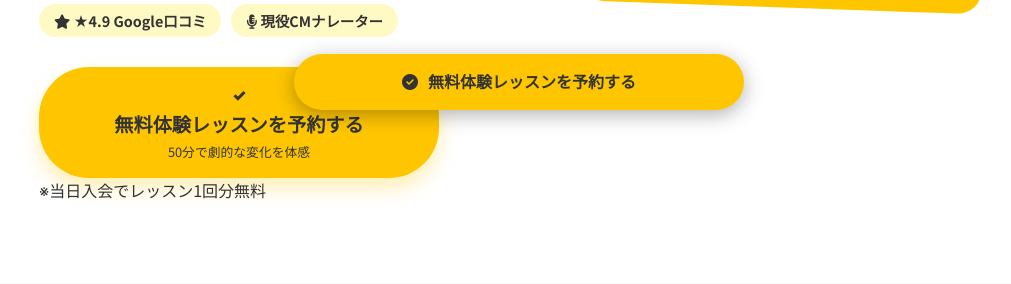
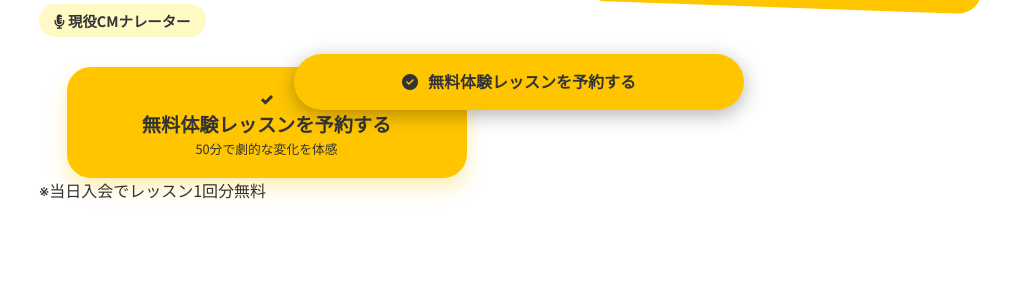
Before and after one commit to Nayutagit/nyct-studio-web, a PHP site: page /school_lp.html in a window 1280 px wide. Shown: the part 670-954 px from the top of the page, without its empty margins (121-1132 px from the left). Run offline with PHP 8.4, Linux system fonts and the light colour scheme.

Commit message:
Fix CTA button shape, headings, fonts, and remove badge

```diff
--- a/school_lp.html
+++ b/school_lp.html
@@ -63,7 +63,6 @@
                 </p>
 
                 <div class="hero-badges">
-                    <div class="badge-item"><i class="fas fa-star"></i> ★4.9 Google口コミ</div>
                     <div class="badge-item"><i class="fas fa-microphone-alt"></i> 現役CMナレーター</div>
                 </div>
 
@@ -165,8 +164,8 @@
     <section class="section section-lecturer">
         <div class="container">
             <h2 class="section-heading">
-                講師・秋山が提唱する、<br>
-                唯一無二の「Being Voiceメソッド」
+                声のプロが教える<br>
+                オリジナルメソッド
             </h2>
 
             <div class="lecturer-profile">
--- a/style_lp.css
+++ b/style_lp.css
@@ -225,7 +225,7 @@ a {
 
 /* CTA Buttons */
 .btn-main-cta {
-    display: inline-flex;
+    display: flex;
     flex-direction: column;
     align-items: center;
     justify-content: center;
@@ -233,12 +233,16 @@ a {
     color: var(--secondary);
     width: 100%;
     max-width: 400px;
-    padding: 15px 20px;
-    border-radius: 50px;
+    padding: 20px 30px;
+    border-radius: var(--radius-l);
+    /* Changed from 50px to 24px (radius-l) for better shape */
     text-align: center;
     box-shadow: 0 10px 20px rgba(255, 198, 0, 0.3);
     font-weight: 900;
     font-size: 1.2rem;
+    line-height: 1.4;
+    margin: 0 auto;
+    /* Ensure centering */
 }
 
 .btn-main-cta:hover {
```
